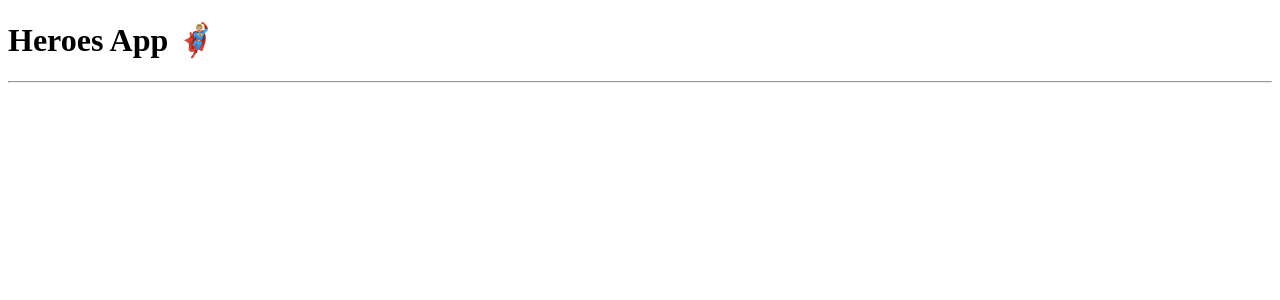
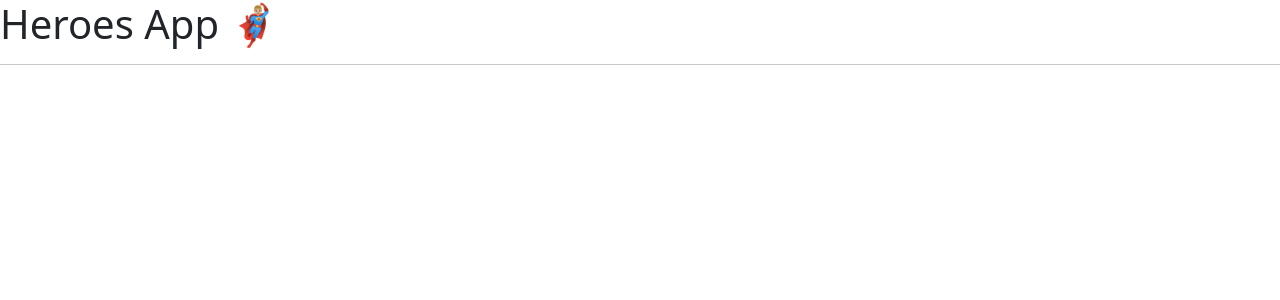
Before and after one commit to karluxio/frontend-react-heroes-spa, a React (Vite) app: page / in a window 1280 px wide. Shown: the top 300 px of the page. Built offline with nearby package versions, Linux system fonts and the light colour scheme.

Commit message:
chore: add bootstrap CDN

```diff
--- a/index.html
+++ b/index.html
@@ -5,6 +5,12 @@
     <link rel="icon" type="image/svg+xml" href="/vite.svg" />
     <link rel="icon" type="image/png" href="/superhero.png" />
     <meta name="viewport" content="width=device-width, initial-scale=1.0" />
+    <link
+      href="https://cdn.jsdelivr.net/npm/bootstrap@5.3.0-alpha3/dist/css/bootstrap.min.css"
+      rel="stylesheet"
+      integrity="sha384-KK94CHFLLe+nY2dmCWGMq91rCGa5gtU4mk92HdvYe+M/SXH301p5ILy+dN9+nJOZ"
+      crossorigin="anonymous"
+    />
     <title>Vite + React</title>
   </head>
   <body>
--- a/src/App.jsx
+++ b/src/HeroesApp.jsx
@@ -1,4 +1,4 @@
-function App() {
+function HeroesApp() {
 
   return (
     <>
@@ -8,4 +8,4 @@ function App() {
   )
 }
 
-export default App
+export default HeroesApp
--- a/src/main.jsx
+++ b/src/main.jsx
@@ -1,10 +1,12 @@
 import React from 'react'
 import ReactDOM from 'react-dom/client'
-import App from './App.jsx'
+
+import HeroesApp from './HeroesApp.jsx'
+
 import './styles.css'
 
 ReactDOM.createRoot(document.getElementById('root')).render(
   <React.StrictMode>
-    <App />
+    <HeroesApp />
   </React.StrictMode>,
 )
```
